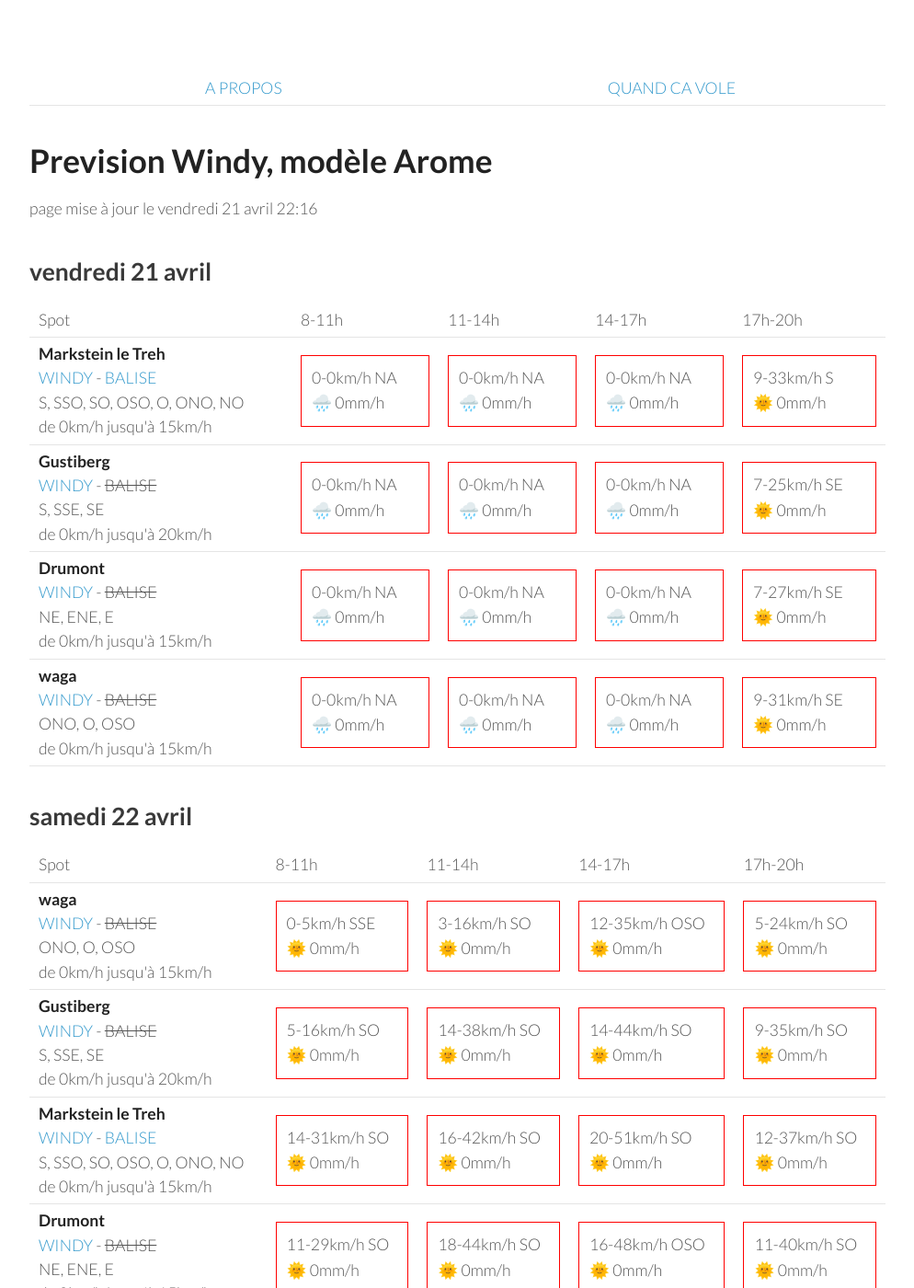
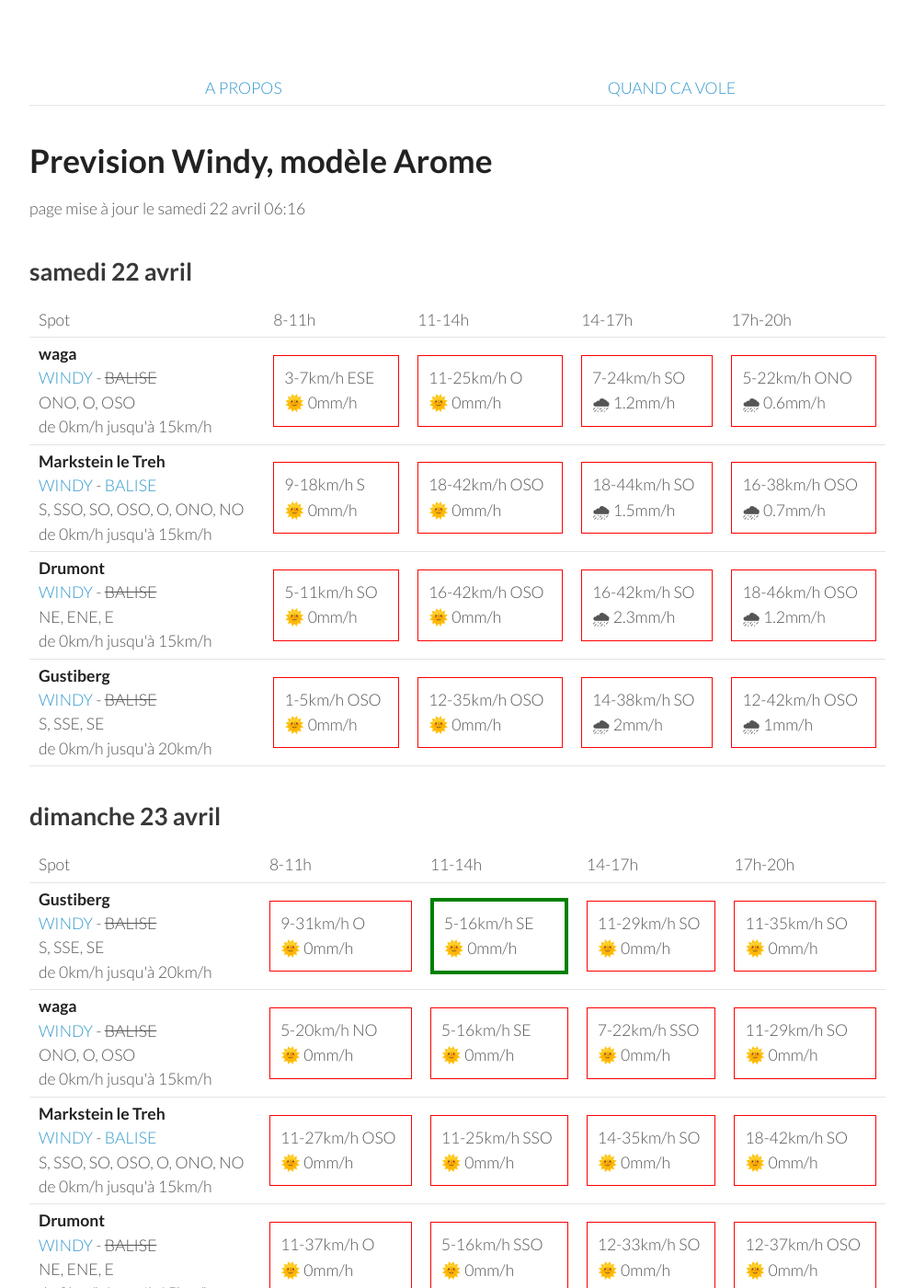
Before and after one commit to parapente-dans-le-nord/parapente-dans-le-nord.github.io, a Jekyll site: the page built from vosges.markdown, in a window 1280 px wide and 1400 px high. Shown: the whole window at 92% size, without its empty margins (26-1020 px from the left). Built offline with Jekyll 4.4.1, drawn with Linux system fonts in a browser that asks for light colours; some of the changed text lies outside the part shown.

Commit message:
update index.markdown

```diff
--- a/vosges.markdown
+++ b/vosges.markdown
@@ -7,60 +7,8 @@ title:  "Tous les spots"
 {: .links}
 
 # Prevision Windy, modèle Arome
-page mise à jour le vendredi 21 avril 22:16
+page mise à jour le samedi 22 avril 06:16
 
-## vendredi 21 avril
-
-{::nomarkdown}
-<table>
-  <tbody>
-    <tr>
-      <td>Spot</td>
-      <td>8-11h</td>
-      <td>11-14h</td>
-      <td>14-17h</td>
-      <td>17h-20h</td>
-    </tr>
-<tr>
-        <td><strong>Markstein le Treh</strong><br><a href="https://windy.com/47.926/7.012?47.505,7.012,8,m:eY1agmQ">WINDY</a> - <span class=""><a href="http://www.balisemeteo.com/balise.php?idBalise=136">BALISE</a> </span><br> <span class="vent-favorable">S, SSO, SO, OSO, O, ONO, NO</span><br><span class="force-vent">de 0km/h jusqu'à 15km/h</span> </td>
-
-            <td><div class="not-flyable"><p>0-0km/h NA</p><p>🌧️ 0mm/h</p></div></td>
-            <td><div class="not-flyable"><p>0-0km/h NA</p><p>🌧️ 0mm/h</p></div></td>
-            <td><div class="not-flyable"><p>0-0km/h NA</p><p>🌧️ 0mm/h</p></div></td>
-            <td><div class="not-flyable"><p>9-33km/h S</p><p>🌞 0mm/h</p></div></td>
-
-    </tr>
-<tr>
-        <td><strong>Gustiberg</strong><br><a href="https://windy.com/47.894/6.934?47.891,6.934,15,m:eYYagmI">WINDY</a> - <span class="no-balise"> BALISE </span><br> <span class="vent-favorable">S, SSE, SE</span><br><span class="force-vent">de 0km/h jusqu'à 20km/h</span> </td>
-
-            <td><div class="not-flyable"><p>0-0km/h NA</p><p>🌧️ 0mm/h</p></div></td>
-            <td><div class="not-flyable"><p>0-0km/h NA</p><p>🌧️ 0mm/h</p></div></td>
-            <td><div class="not-flyable"><p>0-0km/h NA</p><p>🌧️ 0mm/h</p></div></td>
-            <td><div class="not-flyable"><p>7-25km/h SE</p><p>🌞 0mm/h</p></div></td>
-
-    </tr>
-<tr>
-        <td><strong>Drumont</strong><br><a href="https://windy.com/47.898/6.919?47.687,6.919,9,m:eYYagmG">WINDY</a> - <span class="no-balise"> BALISE </span><br> <span class="vent-favorable">NE, ENE, E</span><br><span class="force-vent">de 0km/h jusqu'à 15km/h</span> </td>
-
-            <td><div class="not-flyable"><p>0-0km/h NA</p><p>🌧️ 0mm/h</p></div></td>
-            <td><div class="not-flyable"><p>0-0km/h NA</p><p>🌧️ 0mm/h</p></div></td>
-            <td><div class="not-flyable"><p>0-0km/h NA</p><p>🌧️ 0mm/h</p></div></td>
-            <td><div class="not-flyable"><p>7-27km/h SE</p><p>🌞 0mm/h</p></div></td>
-
-    </tr>
-<tr>
-        <td><strong>waga</strong><br><a href="https://windy.com/47.903/6.996?47.900,6.983,15">WINDY</a> - <span class="no-balise"> BALISE </span><br> <span class="vent-favorable">ONO, O, OSO</span><br><span class="force-vent">de 0km/h jusqu'à 15km/h</span> </td>
-
-            <td><div class="not-flyable"><p>0-0km/h NA</p><p>🌧️ 0mm/h</p></div></td>
-            <td><div class="not-flyable"><p>0-0km/h NA</p><p>🌧️ 0mm/h</p></div></td>
-            <td><div class="not-flyable"><p>0-0km/h NA</p><p>🌧️ 0mm/h</p></div></td>
-            <td><div class="not-flyable"><p>9-31km/h SE</p><p>🌞 0mm/h</p></div></td>
-
-    </tr>
-
-</tbody>
-</table>
-{:/}
 ## samedi 22 avril
 
 {::nomarkdown}
@@ -76,40 +24,40 @@ page mise à jour le vendredi 21 avril 22:16
 <tr>
         <td><strong>waga</strong><br><a href="https://windy.com/47.903/6.996?47.900,6.983,15">WINDY</a> - <span class="no-balise"> BALISE </span><br> <span class="vent-favorable">ONO, O, OSO</span><br><span class="force-vent">de 0km/h jusqu'à 15km/h</span> </td>
 
-            <td><div class="not-flyable"><p>0-5km/h SSE</p><p>🌞 0mm/h</p></div></td>
-            <td><div class="not-flyable"><p>3-16km/h SO</p><p>🌞 0mm/h</p></div></td>
-            <td><div class="not-flyable"><p>12-35km/h OSO</p><p>🌞 0mm/h</p></div></td>
-            <td><div class="not-flyable"><p>5-24km/h SO</p><p>🌞 0mm/h</p></div></td>
+            <td><div class="not-flyable"><p>3-7km/h ESE</p><p>🌞 0mm/h</p></div></td>
+            <td><div class="not-flyable"><p>11-25km/h O</p><p>🌞 0mm/h</p></div></td>
+            <td><div class="not-flyable"><p>7-24km/h SO</p><p>🌧 1.2mm/h</p></div></td>
+            <td><div class="not-flyable"><p>5-22km/h ONO</p><p>🌧 0.6mm/h</p></div></td>
+
+
+    </tr>
+<tr>
+        <td><strong>Markstein le Treh</strong><br><a href="https://windy.com/47.926/7.012?47.505,7.012,8,m:eY1agmQ">WINDY</a> - <span class=""><a href="http://www.balisemeteo.com/balise.php?idBalise=136">BALISE</a> </span><br> <span class="vent-favorable">S, SSO, SO, OSO, O, ONO, NO</span><br><span class="force-vent">de 0km/h jusqu'à 15km/h</span> </td>
+
+            <td><div class="not-flyable"><p>9-18km/h S</p><p>🌞 0mm/h</p></div></td>
+            <td><div class="not-flyable"><p>18-42km/h OSO</p><p>🌞 0mm/h</p></div></td>
+            <td><div class="not-flyable"><p>18-44km/h SO</p><p>🌧 1.5mm/h</p></div></td>
+            <td><div class="not-flyable"><p>16-38km/h OSO</p><p>🌧 0.7mm/h</p></div></td>
+
+
+    </tr>
+<tr>
+        <td><strong>Drumont</strong><br><a href="https://windy.com/47.898/6.919?47.687,6.919,9,m:eYYagmG">WINDY</a> - <span class="no-balise"> BALISE </span><br> <span class="vent-favorable">NE, ENE, E</span><br><span class="force-vent">de 0km/h jusqu'à 15km/h</span> </td>
+
+            <td><div class="not-flyable"><p>5-11km/h SO</p><p>🌞 0mm/h</p></div></td>
+            <td><div class="not-flyable"><p>16-42km/h OSO</p><p>🌞 0mm/h</p></div></td>
+            <td><div class="not-flyable"><p>16-42km/h SO</p><p>🌧 2.3mm/h</p></div></td>
+            <td><div class="not-flyable"><p>18-46km/h OSO</p><p>🌧 1.2mm/h</p></div></td>
 
 
     </tr>
 <tr>
         <td><strong>Gustiberg</strong><br><a href="https://windy.com/47.894/6.934?47.891,6.934,15,m:eYYagmI">WINDY</a> - <span class="no-balise"> BALISE </span><br> <span class="vent-favorable">S, SSE, SE</span><br><span class="force-vent">de 0km/h jusqu'à 20km/h</span> </td>
 
-            <td><div class="not-flyable"><p>5-16km/h SO</p><p>🌞 0mm/h</p></div></td>
-            <td><div class="not-flyable"><p>14-38km/h SO</p><p>🌞 0mm/h</p></div></td>
-            <td><div class="not-flyable"><p>14-44km/h SO</p><p>🌞 0mm/h</p></div></td>
-            <td><div class="not-flyable"><p>9-35km/h SO</p><p>🌞 0mm/h</p></div></td>
-
-
-    </tr>
-<tr>
-        <td><strong>Markstein le Treh</strong><br><a href="https://windy.com/47.926/7.012?47.505,7.012,8,m:eY1agmQ">WINDY</a> - <span class=""><a href="http://www.balisemeteo.com/balise.php?idBalise=136">BALISE</a> </span><br> <span class="vent-favorable">S, SSO, SO, OSO, O, ONO, NO</span><br><span class="force-vent">de 0km/h jusqu'à 15km/h</span> </td>
-
-            <td><div class="not-flyable"><p>14-31km/h SO</p><p>🌞 0mm/h</p></div></td>
-            <td><div class="not-flyable"><p>16-42km/h SO</p><p>🌞 0mm/h</p></div></td>
-            <td><div class="not-flyable"><p>20-51km/h SO</p><p>🌞 0mm/h</p></div></td>
-            <td><div class="not-flyable"><p>12-37km/h SO</p><p>🌞 0mm/h</p></div></td>
-
-
-    </tr>
-<tr>
-        <td><strong>Drumont</strong><br><a href="https://windy.com/47.898/6.919?47.687,6.919,9,m:eYYagmG">WINDY</a> - <span class="no-balise"> BALISE </span><br> <span class="vent-favorable">NE, ENE, E</span><br><span class="force-vent">de 0km/h jusqu'à 15km/h</span> </td>
-
-            <td><div class="not-flyable"><p>11-29km/h SO</p><p>🌞 0mm/h</p></div></td>
-            <td><div class="not-flyable"><p>18-44km/h SO</p><p>🌞 0mm/h</p></div></td>
-            <td><div class="not-flyable"><p>16-48km/h OSO</p><p>🌞 0mm/h</p></div></td>
-            <td><div class="not-flyable"><p>11-40km/h SO</p><p>🌞 0mm/h</p></div></td>
+            <td><div class="not-flyable"><p>1-5km/h OSO</p><p>🌞 0mm/h</p></div></td>
+            <td><div class="not-flyable"><p>12-35km/h OSO</p><p>🌞 0mm/h</p></div></td>
+            <td><div class="not-flyable"><p>14-38km/h SO</p><p>🌧 2mm/h</p></div></td>
+            <td><div class="not-flyable"><p>12-42km/h OSO</p><p>🌧 1mm/h</p></div></td>
 
 
     </tr>
@@ -130,42 +78,42 @@ page mise à jour le vendredi 21 avril 22:16
       <td>17h-20h</td>
     </tr>
 <tr>
-        <td><strong>Markstein le Treh</strong><br><a href="https://windy.com/47.926/7.012?47.505,7.012,8,m:eY1agmQ">WINDY</a> - <span class=""><a href="http://www.balisemeteo.com/balise.php?idBalise=136">BALISE</a> </span><br> <span class="vent-favorable">S, SSO, SO, OSO, O, ONO, NO</span><br><span class="force-vent">de 0km/h jusqu'à 15km/h</span> </td>
-
-            <td><div class="flyable"><p>5-11km/h OSO</p><p>🌞 0mm/h</p></div></td>
-            <td><div class="not-flyable"><p>12-35km/h SSO</p><p>🌞 0mm/h</p></div></td>
-            <td><div class="not-flyable"><p>11-44km/h SSO</p><p>🌧 0.3mm/h</p></div></td>
-            <td><div class="not-flyable"><p>14-46km/h SSO</p><p>🌧 0.7mm/h</p></div></td>
-
-
-    </tr>
-<tr>
         <td><strong>Gustiberg</strong><br><a href="https://windy.com/47.894/6.934?47.891,6.934,15,m:eYYagmI">WINDY</a> - <span class="no-balise"> BALISE </span><br> <span class="vent-favorable">S, SSE, SE</span><br><span class="force-vent">de 0km/h jusqu'à 20km/h</span> </td>
 
-            <td><div class="not-flyable"><p>5-16km/h OSO</p><p>🌞 0mm/h</p></div></td>
-            <td><div class="not-flyable"><p>12-33km/h SSO</p><p>🌞 0mm/h</p></div></td>
-            <td><div class="not-flyable"><p>12-42km/h SSO</p><p>🌧 0.2mm/h</p></div></td>
-            <td><div class="not-flyable"><p>12-44km/h SSO</p><p>🌧 0.7mm/h</p></div></td>
+            <td><div class="not-flyable"><p>9-31km/h O</p><p>🌞 0mm/h</p></div></td>
+            <td><div class="flyable"><p>5-16km/h SE</p><p>🌞 0mm/h</p></div></td>
+            <td><div class="not-flyable"><p>11-29km/h SO</p><p>🌞 0mm/h</p></div></td>
+            <td><div class="not-flyable"><p>11-35km/h SO</p><p>🌞 0mm/h</p></div></td>
 
 
     </tr>
 <tr>
         <td><strong>waga</strong><br><a href="https://windy.com/47.903/6.996?47.900,6.983,15">WINDY</a> - <span class="no-balise"> BALISE </span><br> <span class="vent-favorable">ONO, O, OSO</span><br><span class="force-vent">de 0km/h jusqu'à 15km/h</span> </td>
 
-            <td><div class="not-flyable"><p>1-5km/h N</p><p>🌞 0mm/h</p></div></td>
-            <td><div class="not-flyable"><p>12-35km/h SSO</p><p>🌞 0mm/h</p></div></td>
-            <td><div class="not-flyable"><p>11-44km/h SSO</p><p>🌧 0.3mm/h</p></div></td>
-            <td><div class="not-flyable"><p>14-46km/h SSO</p><p>🌧 0.7mm/h</p></div></td>
+            <td><div class="not-flyable"><p>5-20km/h NO</p><p>🌞 0mm/h</p></div></td>
+            <td><div class="not-flyable"><p>5-16km/h SE</p><p>🌞 0mm/h</p></div></td>
+            <td><div class="not-flyable"><p>7-22km/h SSO</p><p>🌞 0mm/h</p></div></td>
+            <td><div class="not-flyable"><p>11-29km/h SO</p><p>🌞 0mm/h</p></div></td>
+
+
+    </tr>
+<tr>
+        <td><strong>Markstein le Treh</strong><br><a href="https://windy.com/47.926/7.012?47.505,7.012,8,m:eY1agmQ">WINDY</a> - <span class=""><a href="http://www.balisemeteo.com/balise.php?idBalise=136">BALISE</a> </span><br> <span class="vent-favorable">S, SSO, SO, OSO, O, ONO, NO</span><br><span class="force-vent">de 0km/h jusqu'à 15km/h</span> </td>
+
+            <td><div class="not-flyable"><p>11-27km/h OSO</p><p>🌞 0mm/h</p></div></td>
+            <td><div class="not-flyable"><p>11-25km/h SSO</p><p>🌞 0mm/h</p></div></td>
+            <td><div class="not-flyable"><p>14-35km/h SO</p><p>🌞 0mm/h</p></div></td>
+            <td><div class="not-flyable"><p>18-42km/h SO</p><p>🌞 0mm/h</p></div></td>
 
 
     </tr>
 <tr>
         <td><strong>Drumont</strong><br><a href="https://windy.com/47.898/6.919?47.687,6.919,9,m:eYYagmG">WINDY</a> - <span class="no-balise"> BALISE </span><br> <span class="vent-favorable">NE, ENE, E</span><br><span class="force-vent">de 0km/h jusqu'à 15km/h</span> </td>
 
-            <td><div class="not-flyable"><p>7-20km/h O</p><p>🌞 0mm/h</p></div></td>
-            <td><div class="not-flyable"><p>12-33km/h SSO</p><p>🌞 0mm/h</p></div></td>
-            <td><div class="not-flyable"><p>12-42km/h SSO</p><p>🌧 0.2mm/h</p></div></td>
-            <td><div class="not-flyable"><p>14-44km/h SSO</p><p>🌧 0.7mm/h</p></div></td>
+            <td><div class="not-flyable"><p>11-37km/h O</p><p>🌞 0mm/h</p></div></td>
+            <td><div class="not-flyable"><p>5-16km/h SSO</p><p>🌞 0mm/h</p></div></td>
+            <td><div class="not-flyable"><p>12-33km/h SO</p><p>🌞 0mm/h</p></div></td>
+            <td><div class="not-flyable"><p>12-37km/h OSO</p><p>🌞 0mm/h</p></div></td>
 
 
     </tr>
@@ -188,40 +136,40 @@ page mise à jour le vendredi 21 avril 22:16
 <tr>
         <td><strong>waga</strong><br><a href="https://windy.com/47.903/6.996?47.900,6.983,15">WINDY</a> - <span class="no-balise"> BALISE </span><br> <span class="vent-favorable">ONO, O, OSO</span><br><span class="force-vent">de 0km/h jusqu'à 15km/h</span> </td>
 
-            <td><div class="not-flyable"><p>18-59km/h O</p><p>🌧 1mm/h</p></div></td>
+            <td><div class="not-flyable"><p>20-64km/h O</p><p>🌧 0.6mm/h</p></div></td>
             <td><div class="not-flyable"><p>20-62km/h O</p><p>🌞 0mm/h</p></div></td>
-            <td><div class="not-flyable"><p>24-66km/h O</p><p>🌧 0.5mm/h</p></div></td>
-            <td><div class="not-flyable"><p>22-70km/h O</p><p>🌞 0mm/h</p></div></td>
+            <td><div class="not-flyable"><p>20-59km/h O</p><p>🌞 0mm/h</p></div></td>
+            <td><div class="not-flyable"><p>18-59km/h O</p><p>🌧 0.4mm/h</p></div></td>
 
 
     </tr>
 <tr>
         <td><strong>Markstein le Treh</strong><br><a href="https://windy.com/47.926/7.012?47.505,7.012,8,m:eY1agmQ">WINDY</a> - <span class=""><a href="http://www.balisemeteo.com/balise.php?idBalise=136">BALISE</a> </span><br> <span class="vent-favorable">S, SSO, SO, OSO, O, ONO, NO</span><br><span class="force-vent">de 0km/h jusqu'à 15km/h</span> </td>
 
-            <td><div class="not-flyable"><p>18-59km/h O</p><p>🌧 1mm/h</p></div></td>
-            <td><div class="not-flyable"><p>20-61km/h O</p><p>🌞 0mm/h</p></div></td>
-            <td><div class="not-flyable"><p>24-64km/h O</p><p>🌧 0.5mm/h</p></div></td>
-            <td><div class="not-flyable"><p>22-68km/h O</p><p>🌞 0mm/h</p></div></td>
+            <td><div class="not-flyable"><p>20-62km/h O</p><p>🌧 0.6mm/h</p></div></td>
+            <td><div class="not-flyable"><p>20-62km/h O</p><p>🌞 0mm/h</p></div></td>
+            <td><div class="not-flyable"><p>20-59km/h O</p><p>🌞 0mm/h</p></div></td>
+            <td><div class="not-flyable"><p>18-59km/h O</p><p>🌧 0.4mm/h</p></div></td>
 
 
     </tr>
 <tr>
         <td><strong>Drumont</strong><br><a href="https://windy.com/47.898/6.919?47.687,6.919,9,m:eYYagmG">WINDY</a> - <span class="no-balise"> BALISE </span><br> <span class="vent-favorable">NE, ENE, E</span><br><span class="force-vent">de 0km/h jusqu'à 15km/h</span> </td>
 
-            <td><div class="not-flyable"><p>20-53km/h O</p><p>🌧 1.2mm/h</p></div></td>
-            <td><div class="not-flyable"><p>22-57km/h O</p><p>🌧 0.2mm/h</p></div></td>
-            <td><div class="not-flyable"><p>24-61km/h O</p><p>🌧 2.1mm/h</p></div></td>
-            <td><div class="not-flyable"><p>24-64km/h O</p><p>🌧 0.2mm/h</p></div></td>
+            <td><div class="not-flyable"><p>20-57km/h O</p><p>🌧 0.7mm/h</p></div></td>
+            <td><div class="not-flyable"><p>20-55km/h O</p><p>🌧 0.3mm/h</p></div></td>
+            <td><div class="not-flyable"><p>22-55km/h O</p><p>🌧 0.2mm/h</p></div></td>
+            <td><div class="not-flyable"><p>18-55km/h O</p><p>🌧 0.6mm/h</p></div></td>
 
 
     </tr>
 <tr>
         <td><strong>Gustiberg</strong><br><a href="https://windy.com/47.894/6.934?47.891,6.934,15,m:eYYagmI">WINDY</a> - <span class="no-balise"> BALISE </span><br> <span class="vent-favorable">S, SSE, SE</span><br><span class="force-vent">de 0km/h jusqu'à 20km/h</span> </td>
 
-            <td><div class="not-flyable"><p>20-55km/h O</p><p>🌧 1.1mm/h</p></div></td>
-            <td><div class="not-flyable"><p>20-57km/h O</p><p>🌧 0.2mm/h</p></div></td>
-            <td><div class="not-flyable"><p>24-62km/h O</p><p>🌧 1.7mm/h</p></div></td>
-            <td><div class="not-flyable"><p>24-66km/h O</p><p>🌧 0.2mm/h</p></div></td>
+            <td><div class="not-flyable"><p>20-59km/h O</p><p>🌧 0.7mm/h</p></div></td>
+            <td><div class="not-flyable"><p>20-57km/h O</p><p>🌧 0.3mm/h</p></div></td>
+            <td><div class="not-flyable"><p>22-55km/h O</p><p>🌧 0.2mm/h</p></div></td>
+            <td><div class="not-flyable"><p>18-55km/h O</p><p>🌧 0.6mm/h</p></div></td>
 
 
     </tr>
@@ -244,18 +192,28 @@ page mise à jour le vendredi 21 avril 22:16
 <tr>
         <td><strong>waga</strong><br><a href="https://windy.com/47.903/6.996?47.900,6.983,15">WINDY</a> - <span class="no-balise"> BALISE </span><br> <span class="vent-favorable">ONO, O, OSO</span><br><span class="force-vent">de 0km/h jusqu'à 15km/h</span> </td>
 
-            <td><div class="not-flyable"><p>9-33km/h NNO</p><p>🌧 1.8mm/h</p></div></td>
-            <td><div class="not-flyable"><p>11-33km/h NNO</p><p>🌧 0.5mm/h</p></div></td>
+            <td><div class="not-flyable"><p>7-29km/h O</p><p>🌧 2mm/h</p></div></td>
+            <td><div class="not-flyable"><p>11-38km/h NNO</p><p>🌧 3.1mm/h</p></div></td>
             <td><div class="not-flyable"><p>14-42km/h NO</p><p>🌧 0.3mm/h</p></div></td>
             <td><div class="not-flyable"><p>14-46km/h NO</p><p>🌞 0mm/h</p></div></td>
 
 
     </tr>
 <tr>
+        <td><strong>Gustiberg</strong><br><a href="https://windy.com/47.894/6.934?47.891,6.934,15,m:eYYagmI">WINDY</a> - <span class="no-balise"> BALISE </span><br> <span class="vent-favorable">S, SSE, SE</span><br><span class="force-vent">de 0km/h jusqu'à 20km/h</span> </td>
+
+            <td><div class="not-flyable"><p>9-27km/h O</p><p>🌧 2.6mm/h</p></div></td>
+            <td><div class="not-flyable"><p>12-35km/h NNO</p><p>🌧 3.2mm/h</p></div></td>
+            <td><div class="not-flyable"><p>16-42km/h NO</p><p>🌧 0.3mm/h</p></div></td>
+            <td><div class="not-flyable"><p>14-44km/h NO</p><p>🌞 0mm/h</p></div></td>
+
+
+    </tr>
+<tr>
         <td><strong>Markstein le Treh</strong><br><a href="https://windy.com/47.926/7.012?47.505,7.012,8,m:eY1agmQ">WINDY</a> - <span class=""><a href="http://www.balisemeteo.com/balise.php?idBalise=136">BALISE</a> </span><br> <span class="vent-favorable">S, SSO, SO, OSO, O, ONO, NO</span><br><span class="force-vent">de 0km/h jusqu'à 15km/h</span> </td>
 
-            <td><div class="not-flyable"><p>9-33km/h NNO</p><p>🌧 2mm/h</p></div></td>
-            <td><div class="not-flyable"><p>11-33km/h NNO</p><p>🌧 0.6mm/h</p></div></td>
+            <td><div class="not-flyable"><p>7-29km/h O</p><p>🌧 2.1mm/h</p></div></td>
+            <td><div class="not-flyable"><p>11-37km/h NNO</p><p>🌧 3.3mm/h</p></div></td>
             <td><div class="not-flyable"><p>14-42km/h NO</p><p>🌧 0.3mm/h</p></div></td>
             <td><div class="not-flyable"><p>14-44km/h NO</p><p>🌞 0mm/h</p></div></td>
 
@@ -264,20 +222,10 @@ page mise à jour le vendredi 21 avril 22:16
 <tr>
         <td><strong>Drumont</strong><br><a href="https://windy.com/47.898/6.919?47.687,6.919,9,m:eYYagmG">WINDY</a> - <span class="no-balise"> BALISE </span><br> <span class="vent-favorable">NE, ENE, E</span><br><span class="force-vent">de 0km/h jusqu'à 15km/h</span> </td>
 
-            <td><div class="not-flyable"><p>11-33km/h NNO</p><p>🌧 1.8mm/h</p></div></td>
-            <td><div class="not-flyable"><p>12-33km/h NNO</p><p>🌧 0.6mm/h</p></div></td>
+            <td><div class="not-flyable"><p>9-27km/h O</p><p>🌧 2.6mm/h</p></div></td>
+            <td><div class="not-flyable"><p>12-35km/h NNO</p><p>🌧 3.2mm/h</p></div></td>
             <td><div class="not-flyable"><p>16-40km/h NO</p><p>🌧 0.3mm/h</p></div></td>
             <td><div class="not-flyable"><p>16-44km/h NO</p><p>🌞 0mm/h</p></div></td>
-
-
-    </tr>
-<tr>
-        <td><strong>Gustiberg</strong><br><a href="https://windy.com/47.894/6.934?47.891,6.934,15,m:eYYagmI">WINDY</a> - <span class="no-balise"> BALISE </span><br> <span class="vent-favorable">S, SSE, SE</span><br><span class="force-vent">de 0km/h jusqu'à 20km/h</span> </td>
-
-            <td><div class="not-flyable"><p>11-33km/h NNO</p><p>🌧 1.8mm/h</p></div></td>
-            <td><div class="not-flyable"><p>11-33km/h NNO</p><p>🌧 0.6mm/h</p></div></td>
-            <td><div class="not-flyable"><p>16-42km/h NO</p><p>🌧 0.3mm/h</p></div></td>
-            <td><div class="not-flyable"><p>14-44km/h NO</p><p>🌞 0mm/h</p></div></td>
 
 
     </tr>
```
